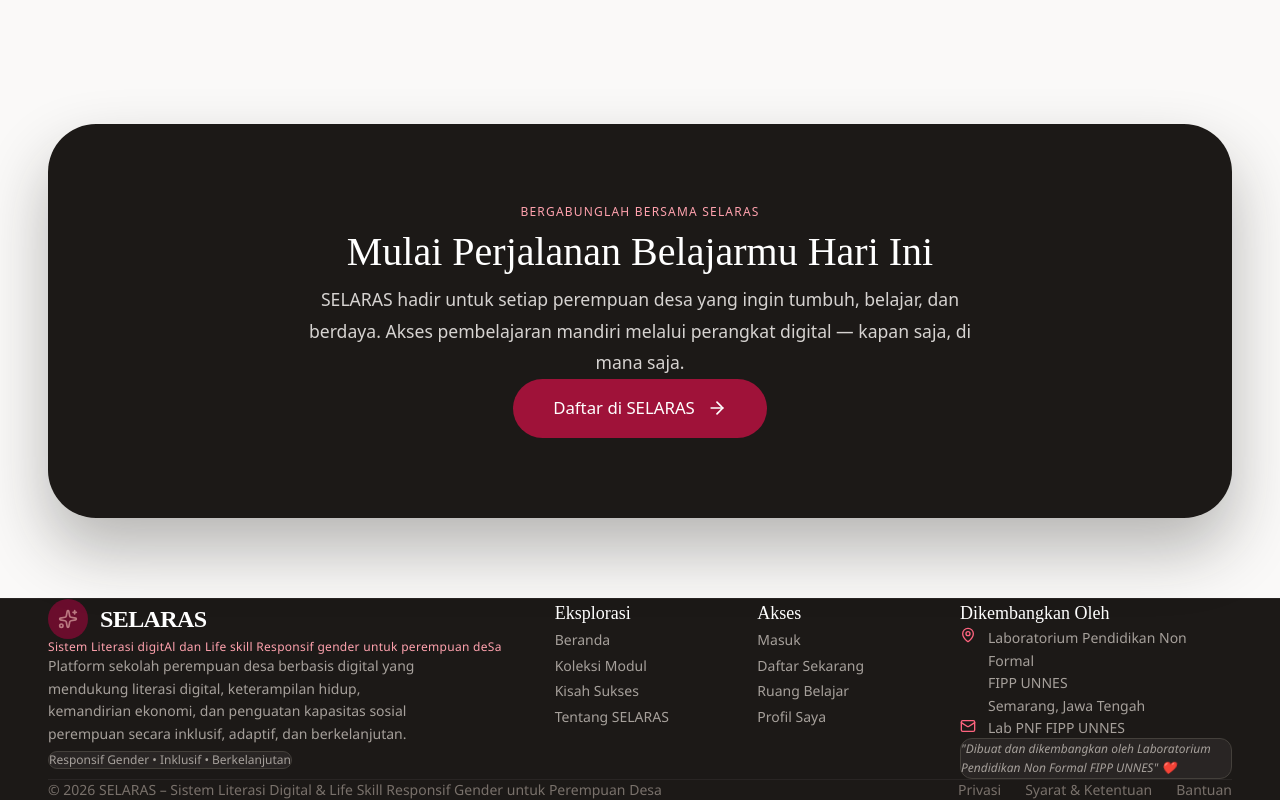
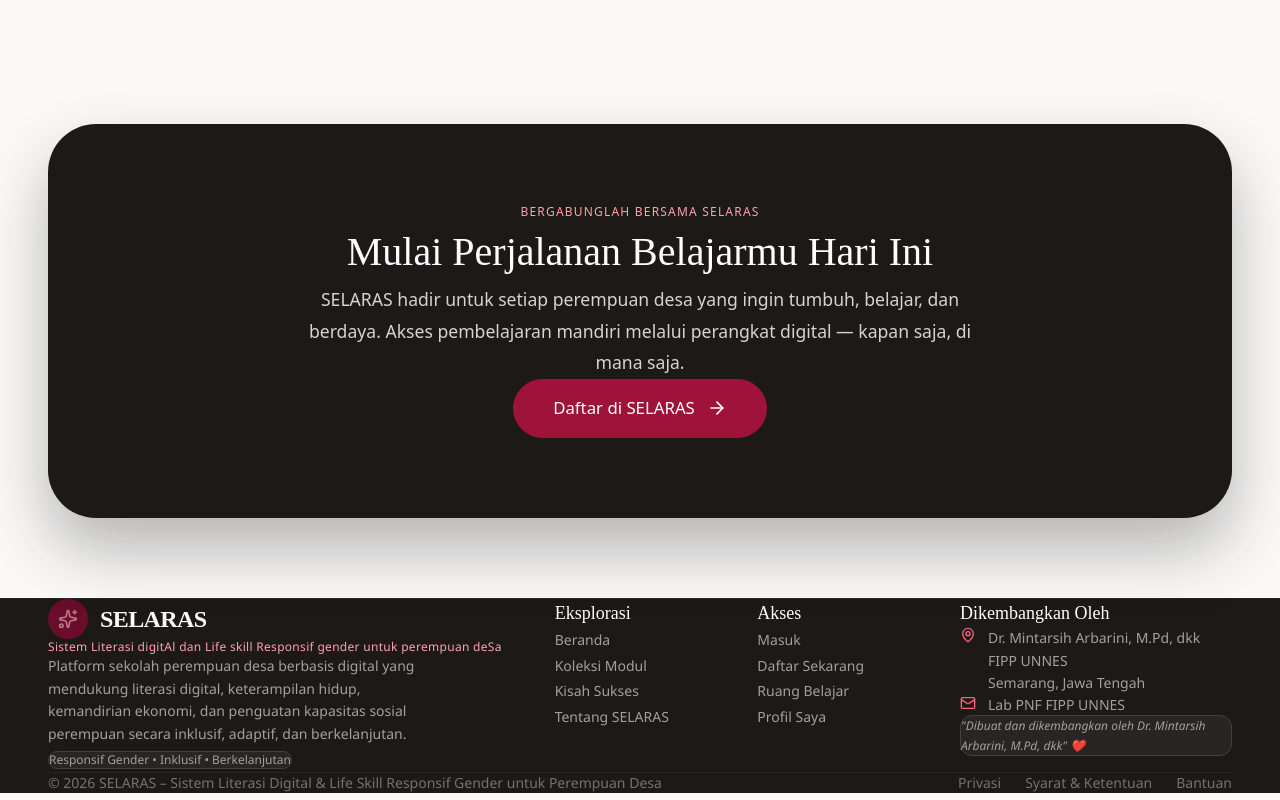
Before and after one commit to hendradedi/perempuandesa, a React (Vite) app: page / in a window 1280 px wide. Shown: the part 2643-3443 px from the top of the page. Built offline with nearby package versions, Linux system fonts and the light colour scheme; no server answers.

Commit message:
update: change footer credits to Dr. Mintarsih Arbarini, M.Pd, dkk

```diff
--- a/src/components/layout/Footer.jsx
+++ b/src/components/layout/Footer.jsx
@@ -59,7 +59,7 @@ const Footer = () => {
               <li className="flex items-start gap-3">
                 <MapPin className="w-4 h-4 text-rose-400 shrink-0 mt-1" />
                 <span className="text-stone-400 font-light text-sm leading-relaxed">
-                  Laboratorium Pendidikan Non Formal<br />
+                  Dr. Mintarsih Arbarini, M.Pd, dkk<br />
                   FIPP UNNES<br />
                   Semarang, Jawa Tengah
                 </span>
@@ -71,7 +71,7 @@ const Footer = () => {
             </ul>
             <div className="mt-6 p-3 rounded-xl bg-stone-800 border border-stone-700">
               <p className="text-xs text-stone-400 italic leading-relaxed">
-                "Dibuat dan dikembangkan oleh Laboratorium Pendidikan Non Formal FIPP UNNES" ❤️
+                "Dibuat dan dikembangkan oleh Dr. Mintarsih Arbarini, M.Pd, dkk" ❤️
               </p>
             </div>
           </div>
```
